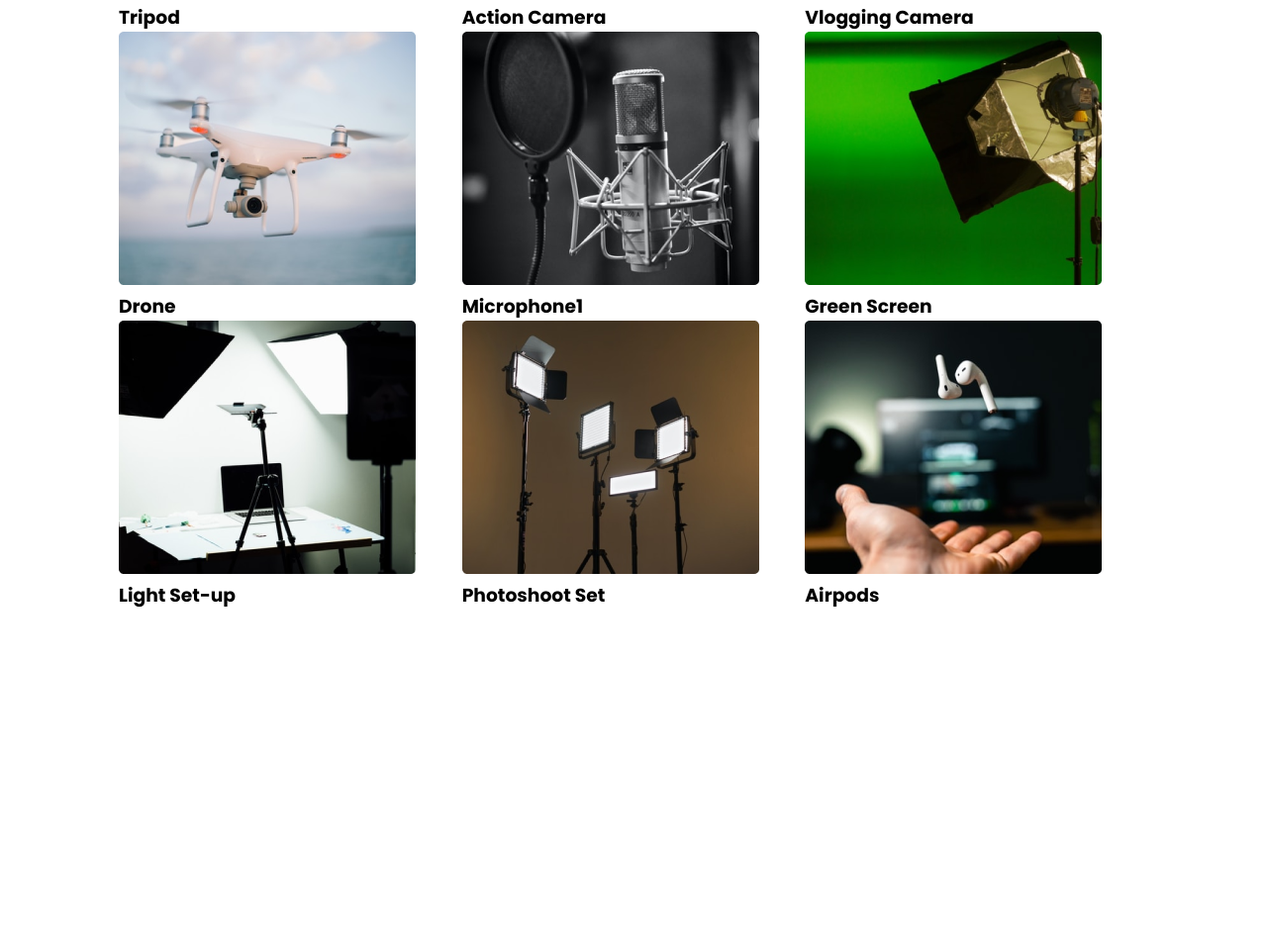
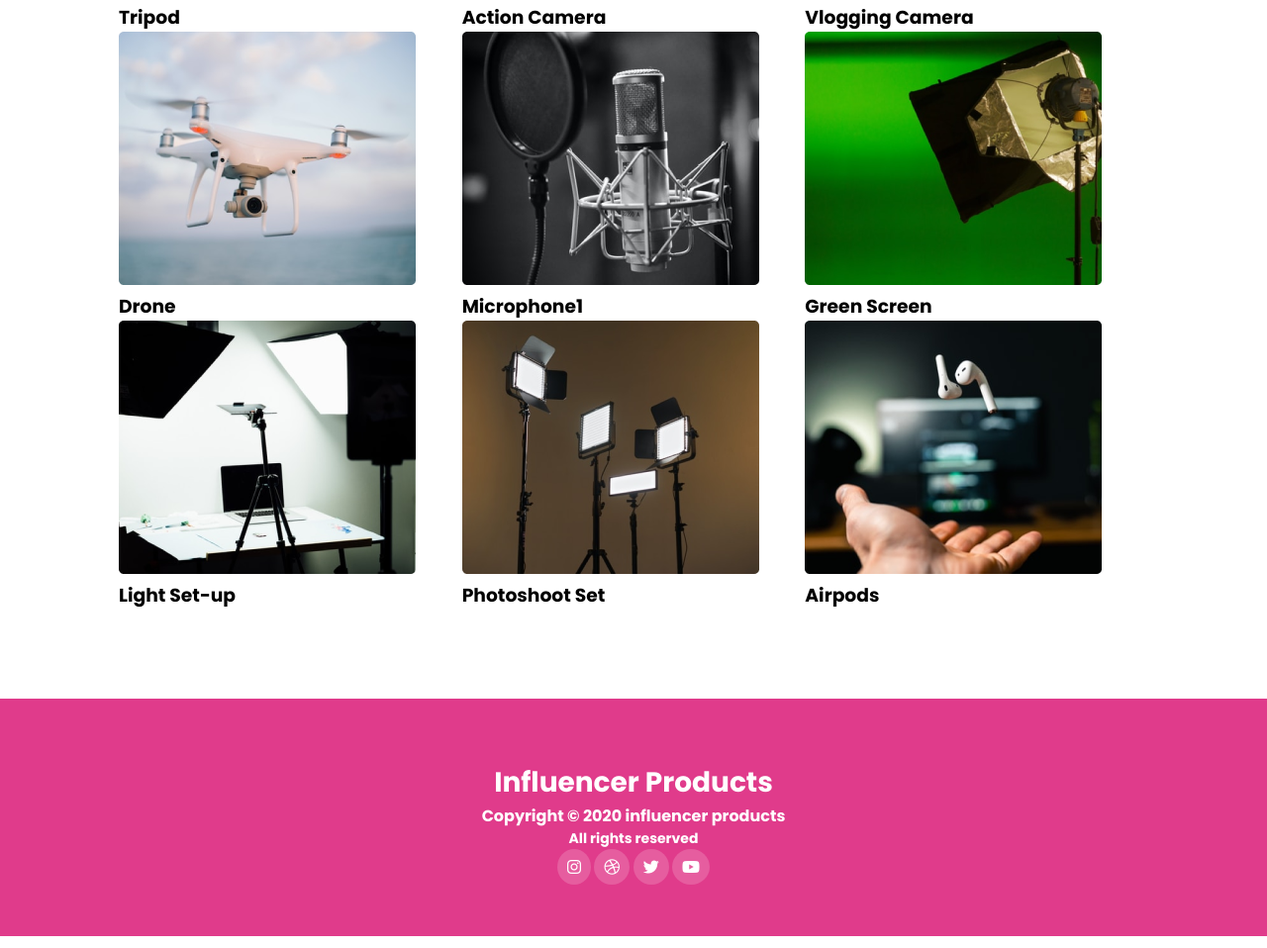
Before and after one commit to mahbubh0ssain/influencer-gear, a plain HTML site: page index.html in a window 1280 px wide. Shown: the part 1174-2132 px from the top of the page at 99% size. Before the commit the page ends 1790 px from the top, so only its background shows below. Drawn offline with Linux system fonts and the light colour scheme.

Commit message:
footer and main section complate

```diff
--- a/index.css
+++ b/index.css
@@ -121,3 +121,36 @@ h4 {
   width: 300px;
   height: 256px;
 }
+
+/* Footer  */
+
+footer {
+  background: #e03b8b;
+  background-position: bottom;
+  width: 100%;
+  height: 240px;
+  position: relative;
+  bottom: 0px;
+  margin-top: 90px;
+  color: white;
+}
+footer > .foot-element {
+  text-align: center;
+  padding: 5% 0%;
+}
+.foot-element #copy {
+  font-size: 14px;
+  font-weight: normal;
+}
+footer h3 {
+  font-size: 28px;
+}
+footer p {
+  font-size: 16px;
+}
+.icons i {
+  padding: 10px 10px;
+  background: rgba(255, 255, 255, 0.171);
+  border-radius: 50%;
+  color: white;
+}
--- a/index.html
+++ b/index.html
@@ -126,5 +126,19 @@
         </div>
       </div>
     </section>
+
+    <footer>
+      <div class="foot-element">
+        <h3>Influencer Products</h3>
+        <p>Copyright &copy; 2020 influencer products</p>
+        <p id="copy">All rights reserved</p>
+        <div class="icons">
+          <a href=""><i class="fab fa-instagram"></i></a>
+          <a href=""><i class="fab fa-dribbble"></i></a>
+          <a href=""> <i class="fab fa-twitter"></i></a>
+          <a href=""> <i class="fab fa-youtube"></i></a>
+        </div>
+      </div>
+    </footer>
   </body>
 </html>
```
